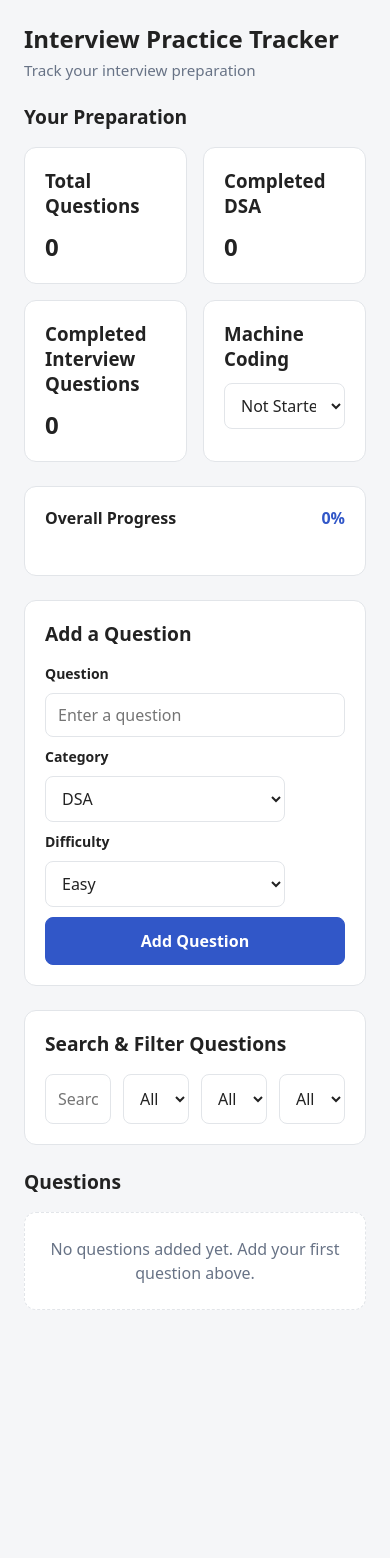
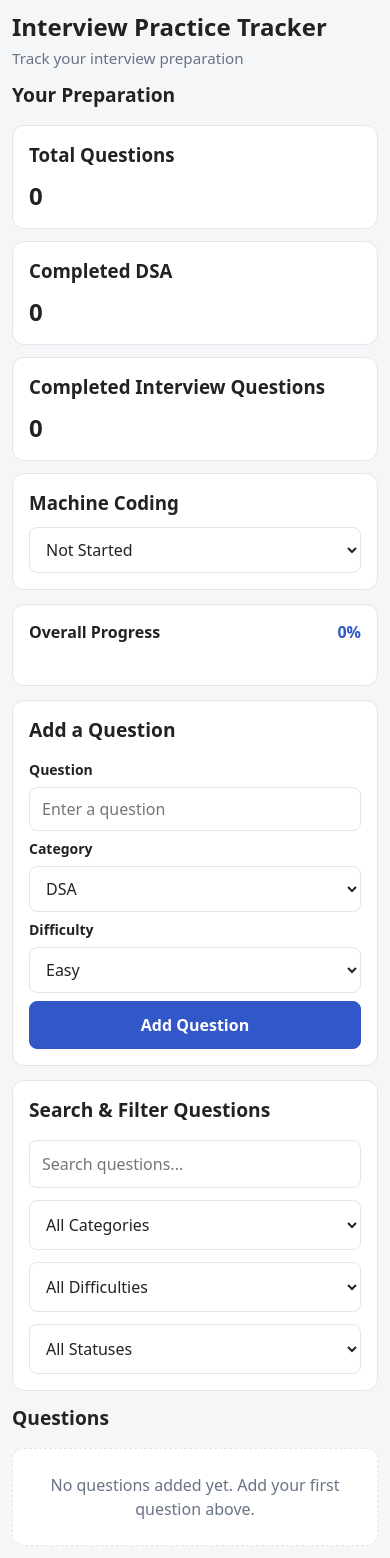
Before and after one commit to novix-vertex/SCS3-Interview-Practice-Tracker, a React (Vite) app: page / in a window 390 px wide. Before the commit the page ends 1334 px from the top, so only its background shows below. Built offline with nearby package versions, Linux system fonts and the light colour scheme.

Commit message:
responsiveness style added

```diff
--- a/src/index.css
+++ b/src/index.css
@@ -322,6 +322,7 @@ body {
 .filter-controls input,
 .filter-controls select {
   flex: 1;
+  width: 100%;
   min-width: 0;
   padding: 0.75rem;
   color: var(--text-color);
@@ -354,3 +355,83 @@ body {
   color: var(--error-color);
   font-size: 0.875rem;
 }
+
+
+/* Responsive layout */
+
+@media (max-width: 768px) {
+  .app {
+    padding: 1rem;
+    gap: 1rem;
+  }
+
+  .dashboard-cards {
+    gap: 0.75rem;
+  }
+
+  .dashboard-card {
+    flex: 1;
+    padding: 1rem;
+  }
+
+  .question-form {
+    gap: 0.5rem;
+  }
+
+  .filter-controls {
+    flex-direction: column;
+  }
+
+  .filter-controls input,
+  .filter-controls select {
+    width: 100%;
+    flex: 1;
+  }
+
+  .question-details select,
+  .dashboard-card select,
+  .question-form select {
+    max-width: 100%;
+  }
+}
+
+@media (max-width: 480px) {
+  .app {
+    padding: 0.75rem;
+    gap: 0.875rem;
+  }
+
+  .dashboard-cards {
+    flex-direction: column;
+  }
+
+  .dashboard-card {
+    flex: 1;
+    width: 100%;
+  }
+
+  .add-question-section,
+  .question-filters,
+  .progress-section {
+    padding: 1rem;
+  }
+
+  .question-card {
+    padding: 0.875rem;
+  }
+
+  .question-details select {
+    max-width: 100%;
+  }
+
+  .question-form button {
+    width: 100%;
+  }
+
+  .question-details select,
+  .dashboard-card select,
+  .question-form select {
+    max-width: 100%;
+  }
+
+}
```
